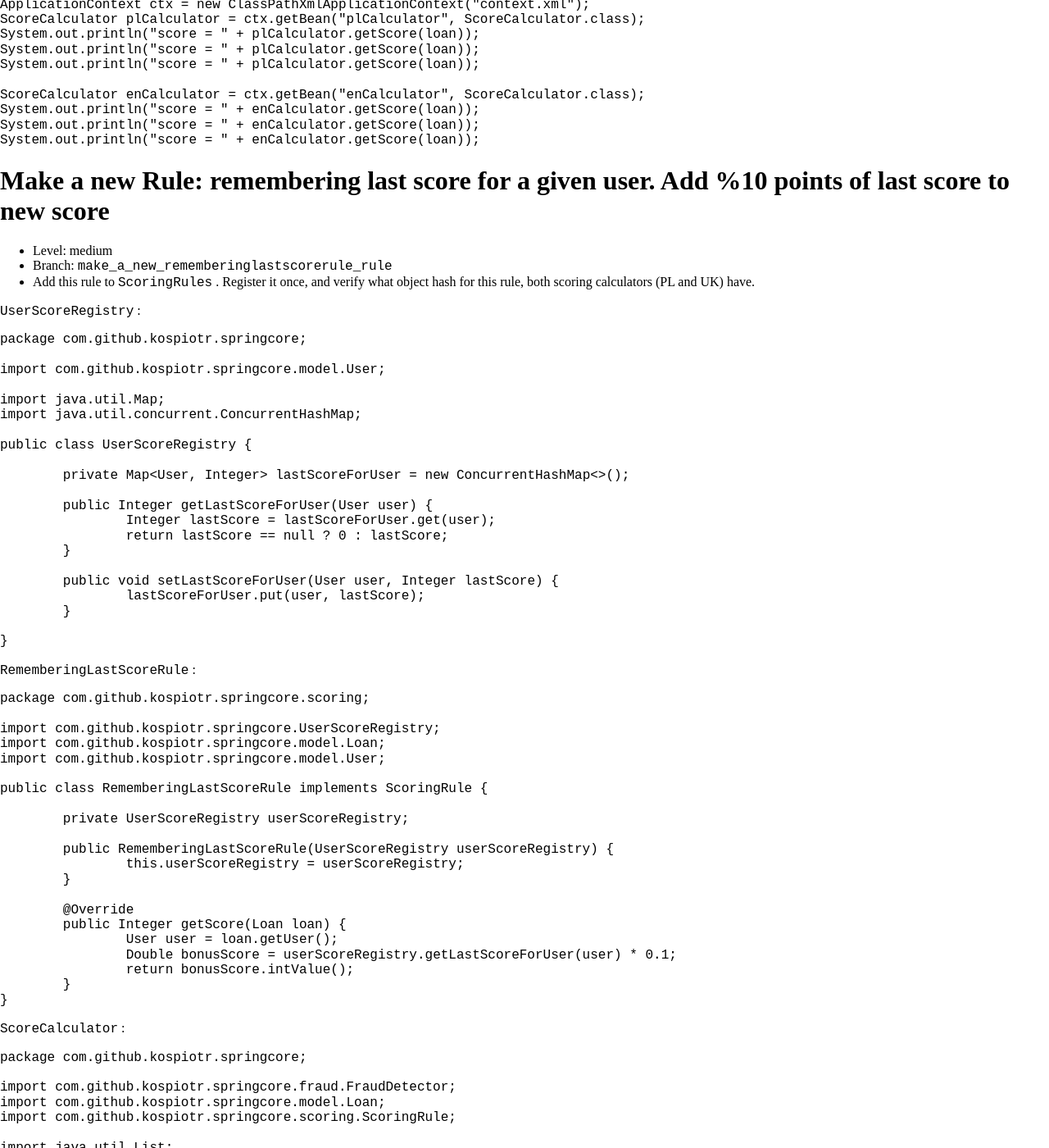
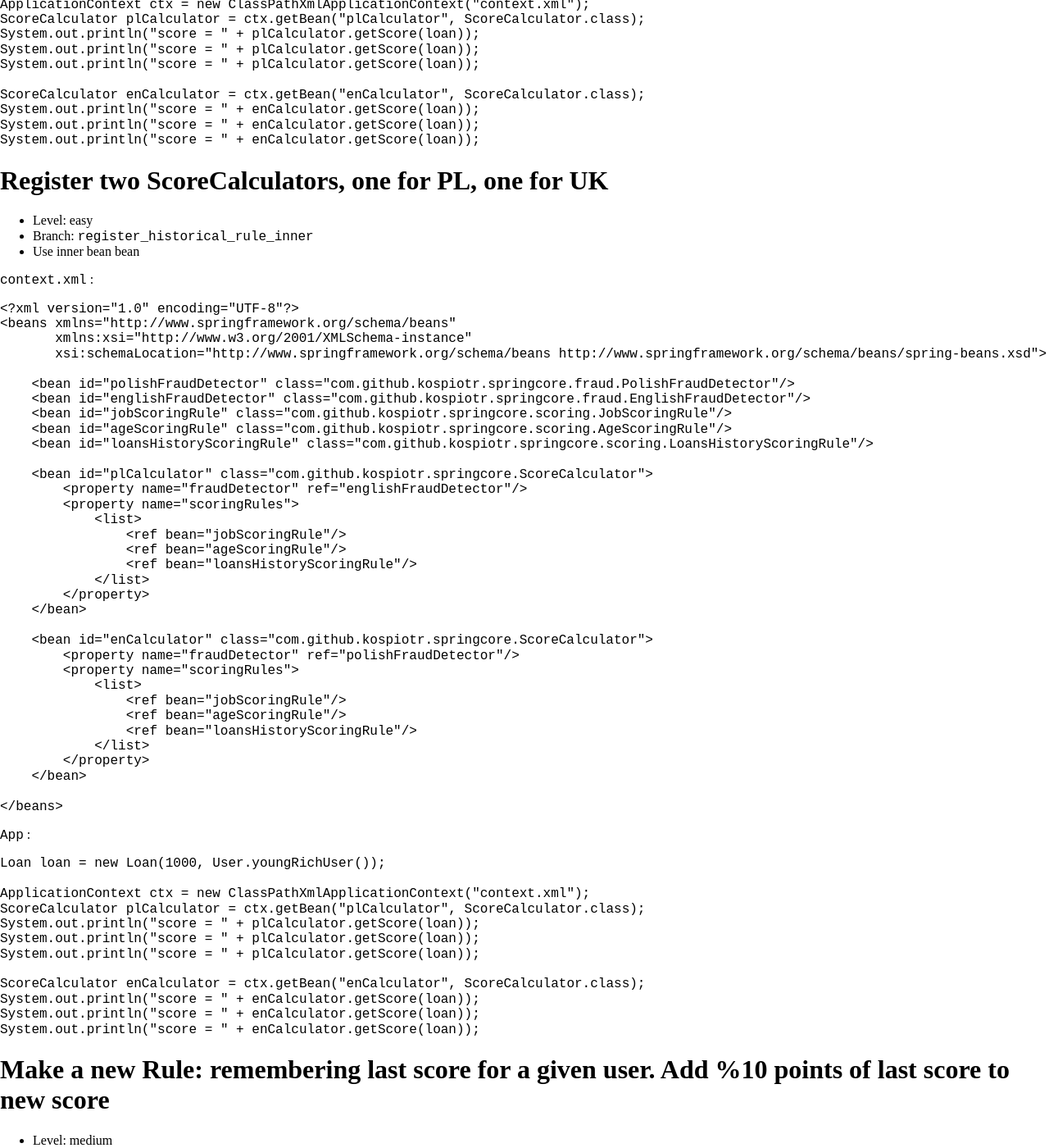
Before and after one commit to kospiotr/spring-core-workshops, a Jekyll site: the page built from solution.md, in a window 1280 px wide and 1400 px high, scrolled down 3189 px. Shown: the whole window at 82% size. Built offline with Jekyll 4.4.1, drawn with Linux system fonts in a browser that asks for light colours; nearby versions of some CDN libraries; library files that are not in the unit come from our copies; Markdown is read by kramdown in place of the engine named in the settings.

Commit message:
Workshop update

````diff
--- a/solution.md
+++ b/solution.md
@@ -164,6 +164,68 @@ Without using inheritance:
             <list>
                 <ref bean="jobScoringRule"/>
                 <ref bean="ageScoringRule"/>
+            </list>
+        </property>
+    </bean>
+
+</beans>
+```
+
+```App``` :
+
+```java
+Loan loan = new Loan(1000, User.youngRichUser());
+
+ApplicationContext ctx = new ClassPathXmlApplicationContext("context.xml");
+ScoreCalculator plCalculator = ctx.getBean("plCalculator", ScoreCalculator.class);
+System.out.println("score = " + plCalculator.getScore(loan));
+System.out.println("score = " + plCalculator.getScore(loan));
+System.out.println("score = " + plCalculator.getScore(loan));
+
+ScoreCalculator enCalculator = ctx.getBean("enCalculator", ScoreCalculator.class);
+System.out.println("score = " + enCalculator.getScore(loan));
+System.out.println("score = " + enCalculator.getScore(loan));
+System.out.println("score = " + enCalculator.getScore(loan));
+```
+
+#Register two ScoreCalculators, one for PL, one for UK
+
+* Level: easy
+* Branch: ```register_historical_rule_inner```
+* Use inner bean bean
+
+```context.xml``` :
+
+```xml
+<?xml version="1.0" encoding="UTF-8"?>
+<beans xmlns="http://www.springframework.org/schema/beans"
+       xmlns:xsi="http://www.w3.org/2001/XMLSchema-instance"
+       xsi:schemaLocation="http://www.springframework.org/schema/beans http://www.springframework.org/schema/beans/spring-beans.xsd">
+
+    <bean id="polishFraudDetector" class="com.github.kospiotr.springcore.fraud.PolishFraudDetector"/>
+    <bean id="englishFraudDetector" class="com.github.kospiotr.springcore.fraud.EnglishFraudDetector"/>
+    <bean id="jobScoringRule" class="com.github.kospiotr.springcore.scoring.JobScoringRule"/>
+    <bean id="ageScoringRule" class="com.github.kospiotr.springcore.scoring.AgeScoringRule"/>
+    <bean id="loansHistoryScoringRule" class="com.github.kospiotr.springcore.scoring.LoansHistoryScoringRule"/>
+
+    <bean id="plCalculator" class="com.github.kospiotr.springcore.ScoreCalculator">
+        <property name="fraudDetector" ref="englishFraudDetector"/>
+        <property name="scoringRules">
+            <list>
+                <ref bean="jobScoringRule"/>
+                <ref bean="ageScoringRule"/>
+                <ref bean="loansHistoryScoringRule"/>
+            </list>
+        </property>
+    </bean>
+
+    <bean id="enCalculator" class="com.github.kospiotr.springcore.ScoreCalculator">
+        <property name="fraudDetector" ref="polishFraudDetector"/>
+        <property name="scoringRules">
+            <list>
+                <ref bean="jobScoringRule"/>
+                <ref bean="ageScoringRule"/>
+                <ref bean="loansHistoryScoringRule"/>
             </list>
         </property>
     </bean>
````
